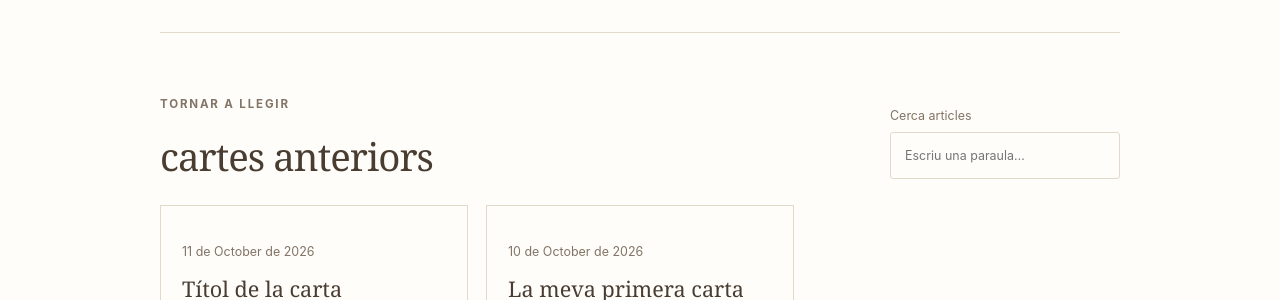
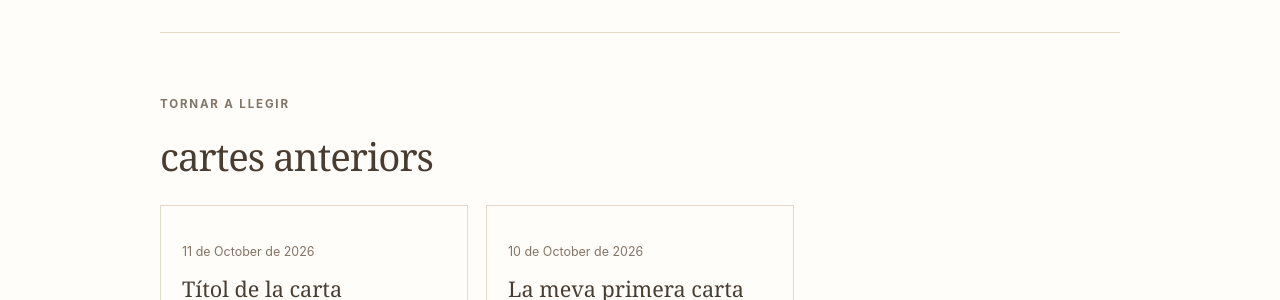
Before and after one commit to neuxu/cartesdesdaachen, a Jekyll site: the page built from index.html, in a window 1280 px wide. Shown: the part 555-855 px from the top of the page. Built offline with Jekyll 4.4.1, drawn with Linux system fonts in a browser that asks for light colours.

Commit message:
Remove search input from index.html
Removed search label and input from the HTML structure.

```diff
--- a/index.html
+++ b/index.html
@@ -64,9 +64,6 @@
           <p class="eyebrow">TORNAR A LLEGIR</p>
           <h2 id="archive-heading">cartes anteriors</h2>
         </div>
-        <label class="search-label">Cerca articles
-          <input id="search-input" type="search" placeholder="Escriu una paraula…" autocomplete="off">
-        </label>
       </div>
 
       <div class="post-list" id="post-list">
```
